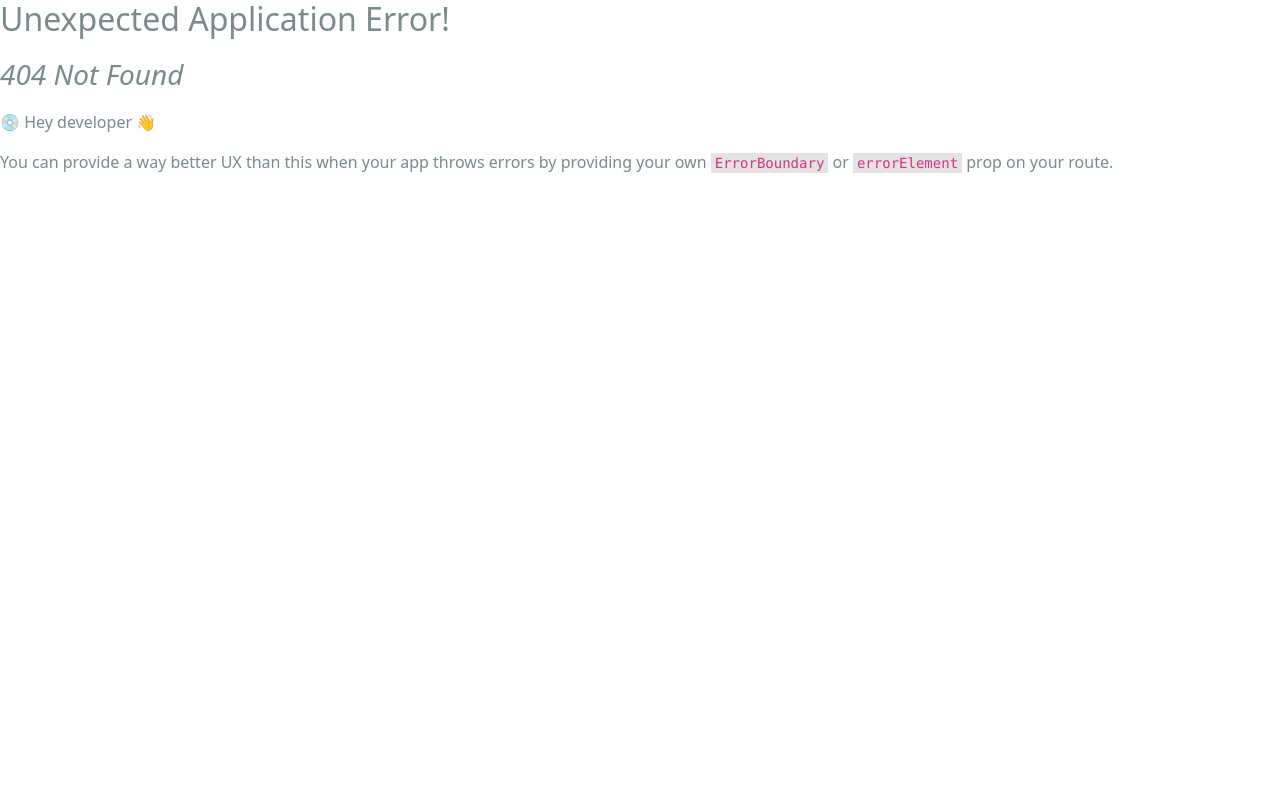
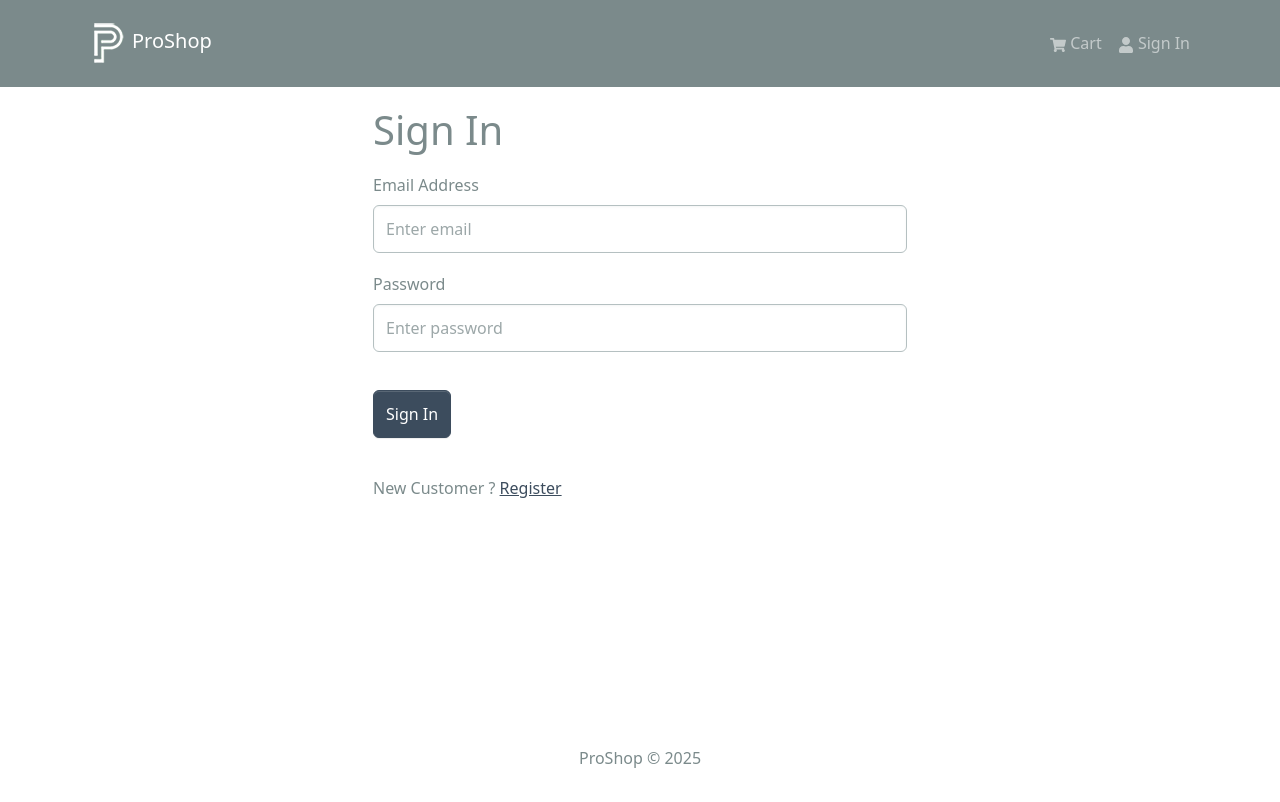
Before and after one commit to Aveelash/proshop-mern, a React (Create React App) app in the folder frontend/: page /login in a window 1280 px wide. Before the commit this address had no page. Shown: the top 802 px of the page. Built offline with nearby package versions, Linux system fonts and the light colour scheme.

Commit message:
Added Login Screen

```diff
--- /dev/null
+++ b/frontend/src/components/FormContainer.jsx
@@ -0,0 +1,15 @@
+import { Container, Row, Col } from "react-bootstrap";
+
+const FormContainer = ({ children }) => {
+  return (
+    <Container>
+      <Row className="justify-content-md-center">
+        <Col xs={12} md={6}>
+          {children}
+        </Col>
+      </Row>
+    </Container>
+  );
+};
+
+export default FormContainer;
--- a/frontend/src/index.js
+++ b/frontend/src/index.js
@@ -16,6 +16,7 @@
 import HomeScreen from "./screens/HomeScreen";
 import ProductScreen from "./screens/ProductScreen";
 import CartScreen from "./screens/CartScreen";
+import LoginScreen from "./screens/LoginScreen.jsx";
 
 const router = createBrowserRouter(
   createRoutesFromElements(
@@ -23,6 +24,7 @@
       <Route index={true} path="/" element={<HomeScreen />} />
       <Route path="/product/:id" element={<ProductScreen />} />
       <Route path="/cart" element={<CartScreen />} />
+      <Route path="/login" element={<LoginScreen />} />
     </Route>
   )
 );
--- /dev/null
+++ b/frontend/src/screens/LoginScreen.jsx
@@ -0,0 +1,54 @@
+import { useState } from "react";
+import { Link } from "react-router-dom";
+import { Form, Button, Row, Col } from "react-bootstrap";
+import FormContainer from "../components/FormContainer";
+
+const LoginScreen = () => {
+  const [email, setEmail] = useState("");
+  const [password, setPassword] = useState("");
+
+  const submitHandler = (e) => {
+    e.preventDefault();
+    console.log("submit");
+  };
+
+  return (
+    <FormContainer>
+      <h1>Sign In</h1>
+
+      <Form onSubmit={submitHandler}>
+        <Form.Group controlId="email" className="my-3">
+          <Form.Label>Email Address</Form.Label>
+          <Form.Control
+            type="email"
+            placeholder="Enter email"
+            value={email}
+            onChange={(e) => setEmail(e.target.value)}
+          ></Form.Control>
+        </Form.Group>
+
+        <Form.Group controlId="password" className="my-3">
+          <Form.Label>Password</Form.Label>
+          <Form.Control
+            type="password"
+            placeholder="Enter password"
+            value={password}
+            onChange={(e) => setPassword(e.target.value)}
+          ></Form.Control>
+        </Form.Group>
+
+        <Button type="submit" variant="primary" className="my-3">
+          Sign In
+        </Button>
+      </Form>
+
+      <Row className="py-3">
+        <Col>
+          New Customer ? <Link to="/register">Register</Link>
+        </Col>
+      </Row>
+    </FormContainer>
+  );
+};
+
+export default LoginScreen;
```
